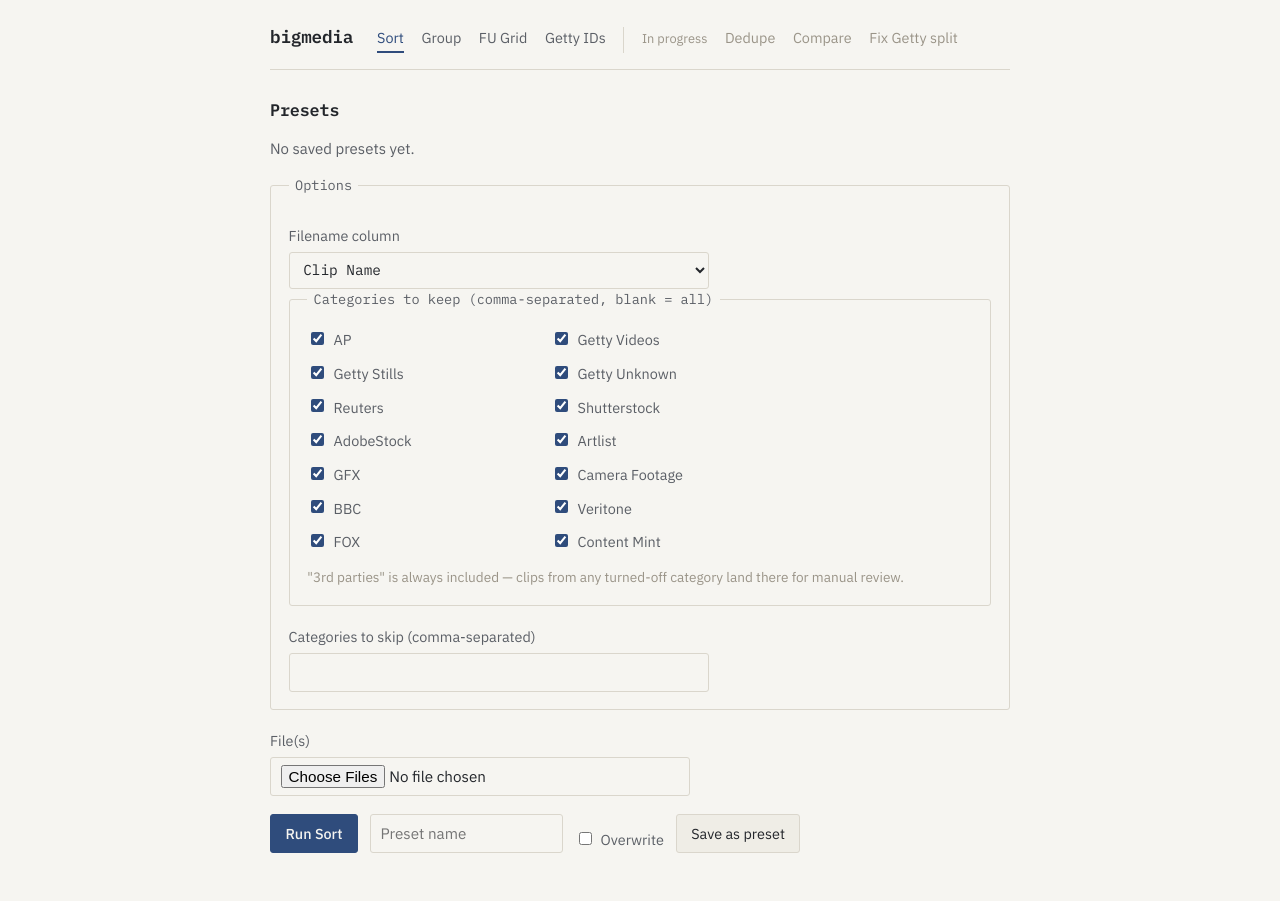
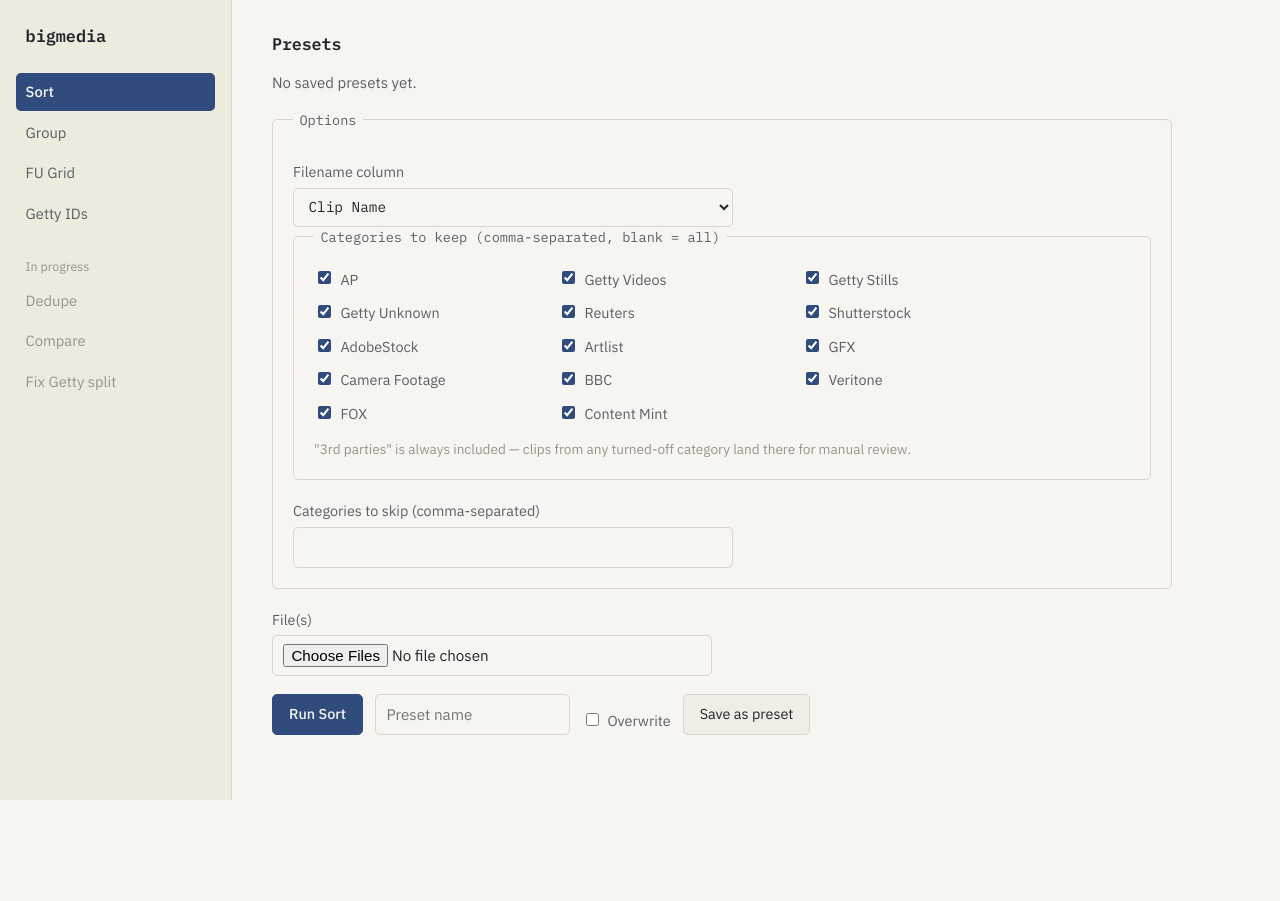
Before and after one commit to valentinaduda-cmyk/bigmedia, a FastAPI app: page /commands/sort in a window 1280 px wide. After the commit the page ends 800 px from the top, so only its background shows below. Run offline with FastAPI, Linux system fonts and the light colour scheme; the visitor is signed in with stand-in values (Sample User, id 1); data that the repository does not hold is empty.

Commit message:
feat: persistent sidebar nav, bolder active-state, interactive polish
Top nav made "which section am I in" hard to see and didn't separate
global nav from page content clearly enough. Replaces it with a
persistent left sidebar: the current command gets a solid accent-filled
block (soft-accent for the in-progress group), unmistakable at a glance.
Adds hover/focus transitions on nav items, buttons, inputs, and preset/
command list rows for a more interactive feel. Desktop-only for now, no
mobile breakpoint.

Co-Authored-By: Claude Sonnet 5 <noreply@anthropic.com>

```diff
--- a/web/static/style.css
+++ b/web/static/style.css
@@ -1,21 +1,25 @@
 /* bigmedia — worksheet, not dashboard.
    Mono carries headings/titles/wordmark and real sheet & column names;
    sans carries everything else. One ink accent, hairlines instead of
-   cards/shadows. Light-first, dark via prefers-color-scheme. */
+   cards/shadows. Persistent sidebar keeps "where am I" unmistakable.
+   Desktop-first, no mobile collapse for now. */
 
 :root {
   --paper: #f6f5f1;
   --paper-raised: #efede6;
+  --sidebar-bg: #edeade;
   --ink: #23262b;
   --ink-soft: #5b5f66;
   --muted: #9a9488;
   --accent: #2f4c7c;
+  --accent-hover: #253d64;
   --accent-soft: #e4e9f2;
   --line: #dad6cc;
   --danger: #b3261e;
   --danger-bg: #fbeae8;
   --warn: #8a6d1b;
   --warn-bg: #fbf2dc;
+  --shadow: 0 2px 10px rgba(35, 38, 43, 0.12);
 
   --font-sans: "IBM Plex Sans", system-ui, sans-serif;
   --font-mono: "IBM Plex Mono", ui-monospace, monospace;
@@ -25,30 +29,32 @@
   :root {
     --paper: #1b1c1e;
     --paper-raised: #232427;
+    --sidebar-bg: #1f2022;
     --ink: #eceae4;
     --ink-soft: #b7b2a6;
     --muted: #6e6a5f;
     --accent: #7c9cd6;
+    --accent-hover: #93aee0;
     --accent-soft: #26314a;
     --line: #35342f;
     --danger: #e0776d;
     --danger-bg: #3a2220;
     --warn: #d8b85b;
     --warn-bg: #362d14;
+    --shadow: 0 2px 14px rgba(0, 0, 0, 0.45);
   }
 }
 
 * { box-sizing: border-box; }
 
+html, body { height: 100%; }
 body {
   font-family: var(--font-sans);
   font-size: 15px;
   line-height: 1.5;
   color: var(--ink);
   background: var(--paper);
-  max-width: 780px;
-  margin: 0 auto;
-  padding: 0 1.25rem 3rem;
+  margin: 0;
 }
 
 h1, h2, h3 {
@@ -60,66 +66,79 @@ h1, h2, h3 {
 h2 { font-size: 1.05rem; }
 h2:first-child { margin-top: 0; }
 
-.section-label {
-  color: var(--muted);
-  font-size: 0.85rem;
-}
+.section-label { color: var(--muted); font-size: 0.85rem; }
 
 p { color: var(--ink-soft); }
 
 a { color: var(--accent); text-decoration: none; }
 a:hover { text-decoration: underline; }
 
-/* Header / nav */
+/* App shell: persistent sidebar + content column */
 
-header {
-  display: flex;
-  align-items: baseline;
-  flex-wrap: wrap;
-  gap: 0.5rem 1.5rem;
-  border-bottom: 1px solid var(--line);
-  padding: 1.5rem 0 1rem;
-  margin-bottom: 1.75rem;
+.shell { display: flex; min-height: 100vh; align-items: stretch; }
+
+.sidebar {
+  flex: 0 0 232px;
+  background: var(--sidebar-bg);
+  border-right: 1px solid var(--line);
+  padding: 1.5rem 1rem;
+  position: sticky;
+  top: 0;
+  height: 100vh;
+  overflow-y: auto;
 }
 
 .wordmark {
+  display: block;
   font-family: var(--font-mono);
   font-weight: 600;
-  font-size: 1.1rem;
+  font-size: 1.05rem;
   color: var(--ink);
-  letter-spacing: -0.01em;
+  padding: 0 0.6rem;
+  margin-bottom: 1.5rem;
 }
 .wordmark:hover { text-decoration: none; color: var(--accent); }
 
-nav {
-  display: flex;
-  flex-wrap: wrap;
-  align-items: baseline;
-  gap: 0.25rem 1.1rem;
-  font-size: 0.9rem;
+.nav-section { margin-bottom: 1.5rem; }
+.nav-section-label {
+  color: var(--muted);
+  font-size: 0.78rem;
+  margin: 0 0 0.4rem;
+  padding: 0 0.6rem;
 }
-nav a { color: var(--ink-soft); padding-bottom: 2px; border-bottom: 2px solid transparent; }
-nav a:hover { color: var(--ink); text-decoration: none; }
-nav a.active { color: var(--accent); border-bottom-color: var(--accent); }
 
-.nav-group {
-  display: flex;
-  align-items: baseline;
-  gap: 0.25rem 1.1rem;
-  padding-left: 1.1rem;
-  border-left: 1px solid var(--line);
+.nav-item {
+  display: block;
+  color: var(--ink-soft);
+  font-size: 0.92rem;
+  padding: 0.5rem 0.6rem;
+  border-radius: 5px;
+  margin-bottom: 0.15rem;
+  transition: background-color 0.12s ease, color 0.12s ease;
 }
-.nav-label { color: var(--muted); font-size: 0.8rem; }
-.nav-group a { color: var(--muted); }
-.nav-group a:hover { color: var(--ink-soft); }
-.nav-group a.active { color: var(--accent); border-bottom-color: var(--accent); }
+.nav-item:hover { background: var(--paper-raised); color: var(--ink); text-decoration: none; }
+.nav-item.active {
+  background: var(--accent);
+  color: var(--paper);
+  font-weight: 500;
+}
+.nav-item.active:hover { background: var(--accent); }
+.nav-item-muted { color: var(--muted); }
+.nav-item-muted:hover { color: var(--ink-soft); }
+.nav-item-muted.active { background: var(--accent-soft); color: var(--accent); }
+
+/* Content column */
+
+.page { flex: 1; min-width: 0; padding: 2rem 2.5rem 4rem; }
+main { max-width: 900px; }
+main.plain { max-width: 320px; margin: 4rem auto 0; padding: 0 1.5rem; }
 
 /* Banners */
 
 .error-banner, .warn-banner {
-  border-radius: 3px;
-  padding: 0.6rem 0.85rem;
-  margin-bottom: 1rem;
+  border-radius: 4px;
+  padding: 0.65rem 0.9rem;
+  margin: 0 0 1.25rem;
   font-size: 0.9rem;
 }
 .error-banner { background: var(--danger-bg); color: var(--danger); border: 1px solid var(--danger); }
@@ -129,8 +148,8 @@ nav a.active { color: var(--accent); border-bottom-color: var(--accent); }
 
 fieldset {
   border: 1px solid var(--line);
-  border-radius: 3px;
-  padding: 1rem 1.1rem 1.1rem;
+  border-radius: 5px;
+  padding: 1.1rem 1.25rem 1.25rem;
   margin: 0 0 1.25rem;
 }
 legend {
@@ -151,19 +170,22 @@ label:first-child { margin-top: 0; }
 input[type="text"], input[type="password"], input[type="number"], input[type="file"], select {
   display: block;
   width: 100%;
-  max-width: 420px;
+  max-width: 440px;
   font: inherit;
   font-size: 0.95rem;
   color: var(--ink);
   background: var(--paper);
   border: 1px solid var(--line);
-  border-radius: 3px;
-  padding: 0.45rem 0.6rem;
+  border-radius: 5px;
+  padding: 0.5rem 0.65rem;
   margin-top: 0.3rem;
+  transition: border-color 0.12s ease, box-shadow 0.12s ease;
 }
-input:focus, select:focus, button:focus, a:focus {
-  outline: 2px solid var(--accent);
-  outline-offset: 1px;
+input:hover, select:hover { border-color: var(--ink-soft); }
+input:focus, select:focus, button:focus-visible, a:focus-visible {
+  outline: none;
+  border-color: var(--accent);
+  box-shadow: 0 0 0 3px var(--accent-soft);
 }
 
 /* Real sheet/column names, wherever they're shown as data, read in mono --
@@ -179,9 +201,10 @@ button {
   color: var(--ink);
   background: var(--paper-raised);
   border: 1px solid var(--line);
-  border-radius: 3px;
-  padding: 0.5rem 0.9rem;
+  border-radius: 5px;
+  padding: 0.55rem 1rem;
   cursor: pointer;
+  transition: border-color 0.12s ease, background-color 0.12s ease, transform 0.12s ease, box-shadow 0.12s ease;
 }
 button:hover { border-color: var(--ink-soft); }
 button.btn-primary {
--- a/web/templates/base.html
+++ b/web/templates/base.html
@@ -2,7 +2,6 @@
 <html lang="en">
 <head>
   <meta charset="utf-8">
-  <meta name="viewport" content="width=device-width, initial-scale=1">
   <title>{% block title %}bigmedia{% endblock %}</title>
   <link rel="preconnect" href="https://fonts.googleapis.com">
   <link rel="preconnect" href="https://fonts.gstatic.com" crossorigin>
@@ -10,25 +9,39 @@
   <link rel="stylesheet" href="/static/style.css">
 </head>
 <body>
-  <header>
-    <a class="wordmark" href="/">bigmedia</a>
-    {% if commands %}
-    <nav>
-      {% for slug, s in commands.items() if slug not in IN_PROGRESS_SLUGS %}
-      <a href="/commands/{{ slug }}{% if s.upload_mode in ('pair', 'fix_getty') %}/pair{% endif %}"{% if request.url.path.startswith('/commands/' ~ slug) %} class="active"{% endif %}>{{ s.title }}</a>
-      {% endfor %}
-      <span class="nav-group">
-        <span class="nav-label">In progress</span>
-        {% for slug, s in commands.items() if slug in IN_PROGRESS_SLUGS %}
-        <a href="/commands/{{ slug }}{% if s.upload_mode in ('pair', 'fix_getty') %}/pair{% endif %}"{% if request.url.path.startswith('/commands/' ~ slug) %} class="active"{% endif %}>{{ s.title }}</a>
-        {% endfor %}
-      </span>
-    </nav>
-    {% endif %}
-  </header>
-  {% block error %}{% endblock %}
-  <main>
-    {% block content %}{% endblock %}
+{% if commands %}
+  <div class="shell">
+    <aside class="sidebar">
+      <a class="wordmark" href="/">bigmedia</a>
+      <nav>
+        <div class="nav-section">
+          {% for slug, s in commands.items() if slug not in IN_PROGRESS_SLUGS %}
+          <a class="nav-item{% if request.url.path.startswith('/commands/' ~ slug) %} active{% endif %}"
+             href="/commands/{{ slug }}{% if s.upload_mode in ('pair', 'fix_getty') %}/pair{% endif %}">{{ s.title }}</a>
+          {% endfor %}
+        </div>
+        <div class="nav-section">
+          <p class="nav-section-label">In progress</p>
+          {% for slug, s in commands.items() if slug in IN_PROGRESS_SLUGS %}
+          <a class="nav-item nav-item-muted{% if request.url.path.startswith('/commands/' ~ slug) %} active{% endif %}"
+             href="/commands/{{ slug }}{% if s.upload_mode in ('pair', 'fix_getty') %}/pair{% endif %}">{{ s.title }}</a>
+          {% endfor %}
+        </div>
+      </nav>
+    </aside>
+    <div class="page">
+      <main>
+{% else %}
+  <main class="plain">
+{% endif %}
+        {% block error %}{% endblock %}
+        {% block content %}{% endblock %}
+{% if commands %}
+      </main>
+    </div>
+  </div>
+{% else %}
   </main>
+{% endif %}
 </body>
 </html>
```
Also changed, not shown: other parts of web/static/style.css (+21 -13 lines).
